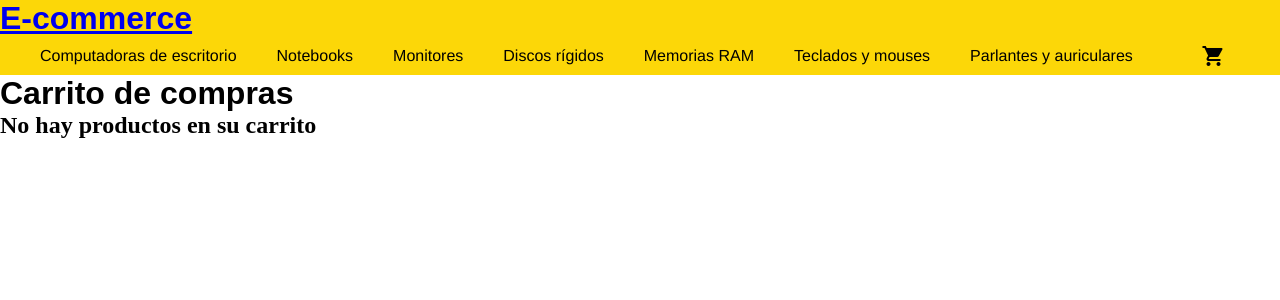
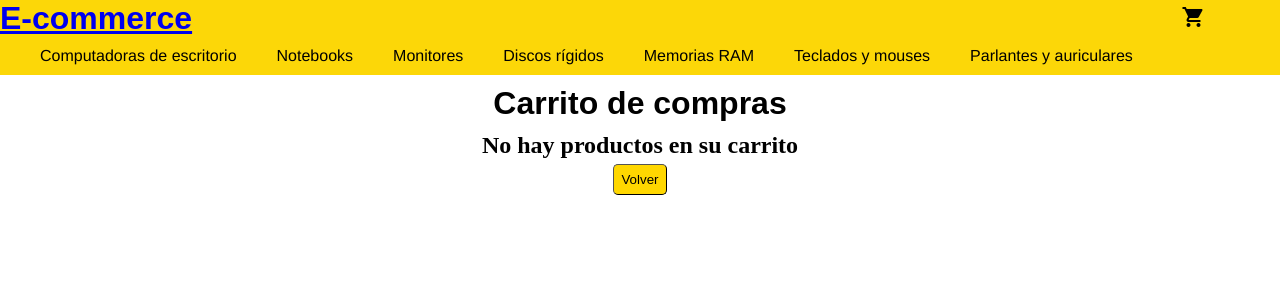
Before and after one commit to santiagonotero/Proyecto-Curso-React-JS, a React (Create React App) app: page /Cart in a window 1280 px wide. Shown: the top 300 px of the page. Built offline with nearby package versions, Linux system fonts and the light colour scheme.

Commit message:
Entrega final del desafío de la clase 11

```diff
--- a/src/App.js
+++ b/src/App.js
@@ -7,6 +7,7 @@ import NavBar from "./components/NavBar/NavBar"
 import { BrowserRouter, Route, Switch} from "react-router-dom"
 import React from "react"
 import CartContext from "./components/CartContext/CartContext"
+import "./estilos.css"
 
 
 const App = ()=>{
--- a/src/components/Cart/Cart.css
+++ b/src/components/Cart/Cart.css
@@ -1,11 +1,32 @@
+.cartContainer{
+
+    text-align: center;
+    align-items: center;
+    align-self: center;
+    align-content: center;
+    justify-content: center;
+    justify-self: center;
+    justify-items: center;
+
+}
+
+#cartContainerCaption{
+
+    text-align: center;
+    margin:10px;
+
+}
+
 .cartTableStyle{
 
     margin:30px;
     border-color: black;
+    border: 5px;
 
 }
 
 .cartTableStyle th{
+
     background-color: gold;
     padding: 10px;
 }
@@ -15,11 +36,34 @@
 
 }
 
-.cartTableStyle tr td{
+.cartTableStyle tbody td{
     border-left: 3px;
+    width:fit-content;
+    border-color: black;
+    border-width: 5px;
+    min-width: 100px;
 }
 
-.cartTableStyle tr td p{
+.cartTableStyle tbody td p{
     font-size: 12px;
     font-weight: lighter;
+
 }
+
+.descriptionCell{
+    text-align:start;
+    min-width: 500px;
+}
+
+.cartButton{
+    background-color: gold;
+    padding:7px;
+    margin:5px;
+    border-radius: 5px;
+    border-width: 1px;
+}
+
+
+.totalFont{
+    font-family:'Franklin Gothic Medium', 'Arial Narrow', Arial, sans-serif;
+}
--- a/src/components/Cart/Cart.js
+++ b/src/components/Cart/Cart.js
@@ -1,17 +1,15 @@
-import React, {useContext, useEffect, useState, setState, Component, useMemo} from "react";
+import React, {useContext, useEffect, useState} from "react";
 import { context } from "../CartContext/CartContext";
-import NavBar from "../NavBar/NavBar";
-import "./Cart.css"
-import ReactDOM from "react-dom";
+import "../Cart/Cart.css"
+import { useHistory } from "react-router";
 
 
 
-const Cart=()=>{
+const Cart =()=>{
 
-    const {cart, removeItem}=useContext(context);
-
+    let {cart, removeItem}=useContext(context);
+    let history = useHistory();
     const [cartList, setCartList]=useState([]);
-
 
     useEffect(()=>{
 
@@ -19,9 +17,7 @@ const Cart=()=>{
 
         setCartList(cart);
 
-
-
-    }, [cart]);
+    },[cart]);
 
 
     const deleteItem=(e, itemId)=>{
@@ -31,20 +27,29 @@ const Cart=()=>{
         setCartList(cart);
         console.log("deleteItem -> cartList: %o", cartList);
 
-            //ReactDOM.render()
-            //ReactDOM.render(<Cart />, document.getElementById("root"));
-            //setSr
 
     }
 
+    const calculateTotal=(cart)=>{
+
+        let total = 0;
+        cart.map((item)=>{total += (item.precio * item.itemsToAdd)});
+        return total;
+    }
+
+
 
     return (
-            <>
-                <h1>Carrito de compras</h1>
+        <div className="cartContainer" >
+            <div id="cartContainerCaption"><h1>Carrito de compras</h1></div>
             {cartList.length===0 ?
                 (
+                <div>
                     <h2>No hay productos en su carrito</h2>
+                    <button className="cartButton" onClick={()=>{history.push('../')}}>Volver</button>
+                </div>
                 ):(
+                <div>
                     <table className="cartTableStyle">
                         <thead>
                             <tr>
@@ -56,18 +61,20 @@ const Cart=()=>{
                             </tr>
                         </thead>
                         <tbody>
-                            {cartList.map((itemToShow)=> {return (<tr key={itemToShow.id}><td><p>{itemToShow.descripcion}</p></td>
+                            {cartList.map((itemToShow)=> {return (<tr key={itemToShow.id}><td className="descriptionCell"><p>{itemToShow.descripcion}</p></td>
                                 <td><p>ARS {itemToShow.precio}</p></td>
                                 <td><p>{itemToShow.itemsToAdd}</p></td>
                                 <td><p>ARS {parseInt(itemToShow.precio) * itemToShow.itemsToAdd}</p></td>
-                                <td><button onClick={(e)=>{deleteItem(e, itemToShow.id)}}>Eliminar</button></td></tr>)})}
+                                <td><button className="cartButton" onClick={(e)=>{deleteItem(e, itemToShow.id)}}>Eliminar</button></td></tr>)})}
                         </tbody>
                     </table>
+
+                    <h2 className="totalFont">TOTAL: ARS {calculateTotal(cart)}</h2>
+                </div>
                 )}
 
-            </>
+        </div>
     );
-
 }
 
 export default Cart
--- a/src/components/CartContext/CartContext.js
+++ b/src/components/CartContext/CartContext.js
@@ -32,11 +32,8 @@ const CartContext=({children})=>{
 
         let aux_cart=cart;
         let itemPos = isInCart(itemId);
-        //console.log("itemPos: " + itemPos);
         aux_cart.splice(itemPos,1);
-        //console.log("aux_cart: %o", aux_cart);
-        setCart(aux_cart);
-        //console.log ("cart: ", cart);
+        setCart([...aux_cart]);
 
         return(<Cart />)
 
--- a/src/components/CartWidget/CartWidget.css
+++ b/src/components/CartWidget/CartWidget.css
@@ -1,7 +1,16 @@
+.cartWidgetContext{
+    display: inline;
+    justify-content: center;
+    text-align: left;
+    align-items: baseline;
+    padding: 0px;
+    width:100px;
+}
+
 #iconoCarrito{
     grid-area: iconoCarrito;
-    width:50px;
-    padding: 5px 10px;
+    width:60px;
+    padding: 5px 5px;
     margin-bottom: 0px;
     align-self: center;
     justify-items: center;
@@ -13,3 +22,13 @@
 #iconoCarrito:hover{
     background-color: rgb(94, 94, 231);
 }
+
+.cartCounter{
+    padding: 0px;
+    width: 10px;
+    font-family: 'Courier New', Courier, monospace;
+    font-weight: 600;
+    font-size: 15px;
+    text-align: right;
+    align-content: flex-end;
+}
--- a/src/components/CartWidget/CartWidget.js
+++ b/src/components/CartWidget/CartWidget.js
@@ -1,15 +1,24 @@
+import { useContext } from "react";
 import { Link } from "react-router-dom";
+import { context } from "../CartContext/CartContext";
 import "./CartWidget.css"
 
 const CartWidget = () =>{
 
+    const {cart} =useContext(context);
+
+
+
     return(
-        <>
-        <Link to="../Cart" className="material-icons" id="iconoCarrito">shopping_cart </Link>
-        </>
+        <div className="cartWidgetContext">
+            <Link to="../Cart" className="material-icons" id="iconoCarrito">shopping_cart {cart.length === 0 ? (
+                null
+            ):(
+                <p className="cartCounter">{cart.length}</p>
+            )}</Link>
+
+        </div>
     );
 }
 
 export default CartWidget;
-
-//<span href="./Cart" className="material-icons" id="iconoCarrito">shopping_cart</span>
--- a/src/components/ItemDetail/ItemDetail.js
+++ b/src/components/ItemDetail/ItemDetail.js
@@ -6,12 +6,12 @@ import {useHistory} from "react-router-dom";
 import "../ItemDetail/ItemDetail.css"
 
 
-const ItemDetail=({id, producto, marca, precio, stock, descripcion})=>{
-
-//const ItemDetail=({itemToShow})=>{
+const ItemDetail=({itemToShow})=>{
 
         let history = useHistory();
         const {addItem} = useContext(context);
+
+        console.log("itemDetail -> itemToShow: %o", itemToShow)
 
         let [addedToCart, setAddedToCart] = useState(false);
 
@@ -20,13 +20,15 @@ const ItemDetail=({id, producto, marca, precio, stock, descripcion})=>{
             setAddedToCart(true);
 
             let newItem = {
-            id: parseInt(id),
+
+            id: itemToShow.id,
             itemsToAdd: itemsToAdd,
-            producto: `${producto}`,
-            marca: `${marca}`,
-            stock: parseInt(stock),
-            descripcion: `${descripcion}`,
-            precio: parseInt(precio)
+            producto: itemToShow.producto,
+            marca: itemToShow.marca,
+            stock: itemToShow.stock,
+            descripcion: itemToShow.descripcion,
+            precio: itemToShow.precio
+
         }
 
          addItem(newItem);
@@ -44,13 +46,13 @@ const ItemDetail=({id, producto, marca, precio, stock, descripcion})=>{
     return(
         <div id="itemDetailStyle" >
                 <h2 id="detailCaption">Detalles del artículo</h2>
-                <p className="descFont"> Producto: {producto}` </p>
-                <p className="descFont">Marca: {marca} </p>
-                <p className="descFont">Descripción: {descripcion} </p>
-                <p className="descFont">Precio: {precio} </p>
-                <p className="descFont">Cantidad disponible: {stock} artículos</p>
+                <p className="descFont"> Producto: {itemToShow.producto} </p>
+                <p className="descFont">Marca: {itemToShow.marca} </p>
+                <p className="descFont">Descripción: {itemToShow.descripcion} </p>
+                <p className="descFont">Precio: {itemToShow.precio} </p>
+                <p className="descFont">Cantidad disponible: {itemToShow.stock} artículos</p>
                 {addedToCart=== false ? (
-                    <ItemCount stock={stock} initial={1} onAdd={addProduct} id={id}/>
+                    <ItemCount stock={itemToShow.stock} initial={1} onAdd={addProduct} id={itemToShow.id}/>
                     ):(
                     <button onClick={terminar} className="buttonTerminar"> Terminar compra</button>
                     )
--- a/src/components/ItemDetailContainer/ItemDetailContainer.js
+++ b/src/components/ItemDetailContainer/ItemDetailContainer.js
@@ -38,11 +38,8 @@ const ItemDetailContainer= () =>{
             {dataToShow.length=== 0 ? (
                 <h1>Cargando...</h1>
             ):(
-            <ItemDetail id={dataToShow.map(filter=> filter.id)} marca={dataToShow.map(filter=> filter.marca)}
-            producto={dataToShow.map(filter=> filter.producto)} precio={dataToShow.map(filter=> filter.precio)}
-            descripcion={dataToShow.map(filter=> filter.descripcion)} stock={dataToShow.map(filter=> filter.stock)}>
+                dataToShow.map(product =><ItemDetail key={product.id} itemToShow={product} />)
 
-                </ItemDetail>
             )}
 
         </>
@@ -51,6 +48,3 @@ const ItemDetailContainer= () =>{
 
 
 export default ItemDetailContainer;
-
-
-//{/* <ItemDetail itemToShow={dataToShow} > */}
--- a/src/estilos.css
+++ b/src/estilos.css
@@ -16,6 +16,8 @@ h1{
     font-family:Arial, Helvetica, sans-serif;
 }
 
+
+
 #titulo{
     grid-area: titulo;
     padding: 30px 40px;
```
Also changed, not shown: src/Readme.md. Lines whose indentation alone changed are shown as unchanged.
